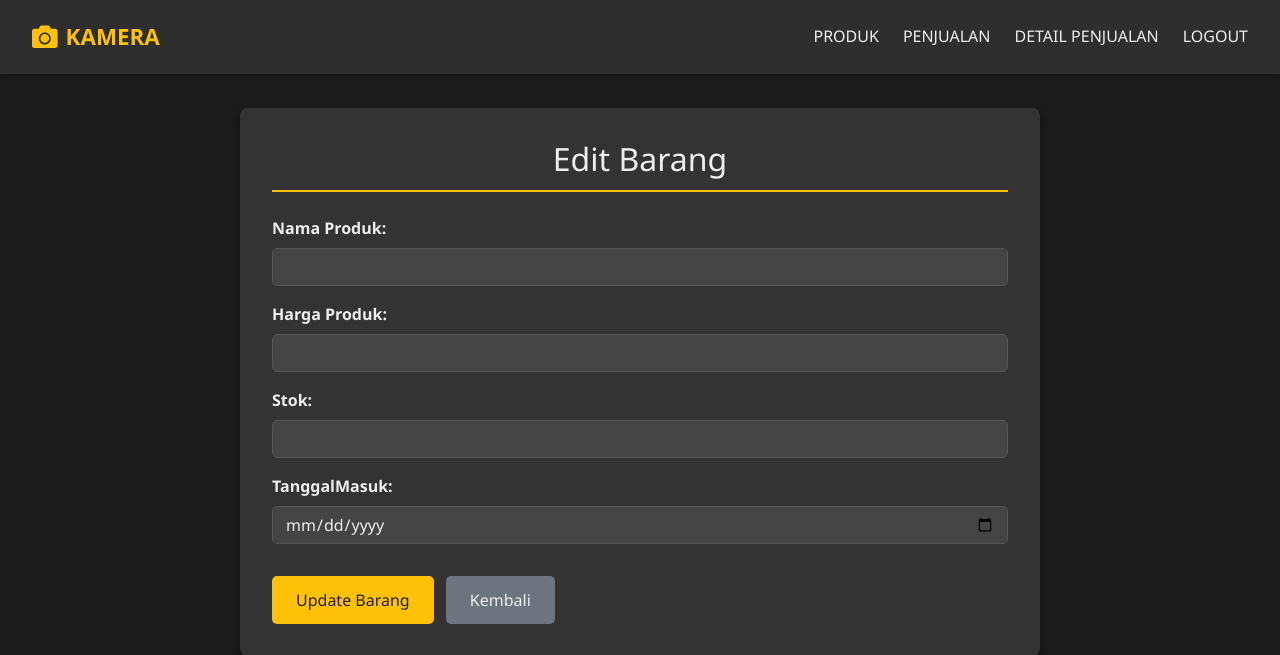
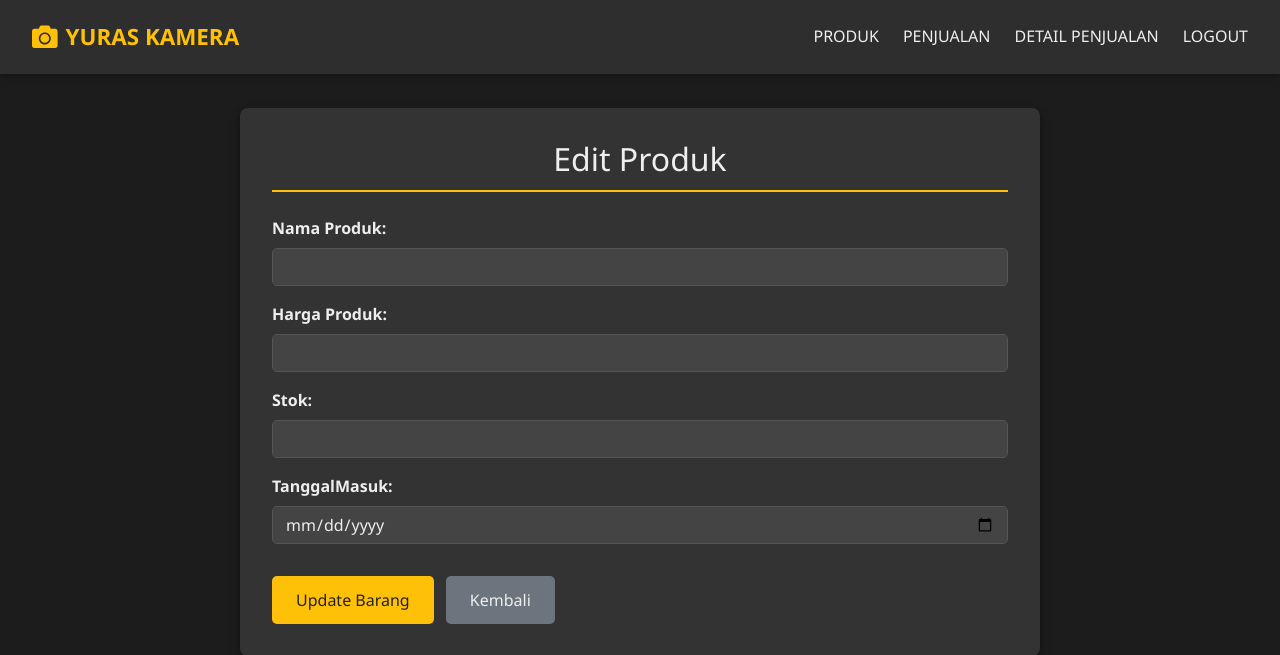
Before and after one commit to lana78uu/ujikom_inventory, a PHP site: page /edit.php?id=1 in a window 1280 px wide. Shown: the top 655 px of the page. Run offline with PHP 8.4, Linux system fonts and the light colour scheme; data that the repository does not hold is empty.

Commit message:
edit.php

```diff
--- a/edit.php
+++ b/edit.php
@@ -13,7 +13,7 @@ $barang = mysqli_fetch_assoc($result);
 <head>
     <meta charset="UTF-8">
     <meta name="viewport" content="width=device-width, initial-scale=1.0">
-    <title>Edit Barang</title>
+    <title>Edit Produk</title>
     <link rel="stylesheet" href="https://stackpath.bootstrapcdn.com/bootstrap/4.5.2/css/bootstrap.min.css">
     <link href="https://cdnjs.cloudflare.com/ajax/libs/font-awesome/5.15.3/css/all.min.css" rel="stylesheet"/>
     <style>
@@ -132,7 +132,7 @@ $barang = mysqli_fetch_assoc($result);
 <body>
 <header class="header">
     <a href="index.php" class="logo">
-        <i class="fas fa-camera logo-icon"></i> KAMERA
+        <i class="fas fa-camera logo-icon"></i> YURAS KAMERA
     </a>
     <nav class="nav">
         <a class="nav-link" href="tampil_produk.php">PRODUK</a>
@@ -142,7 +142,7 @@ $barang = mysqli_fetch_assoc($result);
     </nav>
 </header>
     <div class="container mt-5">
-        <h2>Edit Barang</h2>
+        <h2>Edit Produk</h2>
 
         <form action="update.php" method="POST">
             <input type="hidden" name="action" value="<?php echo $barang['ProdukID']; ?>">
```
